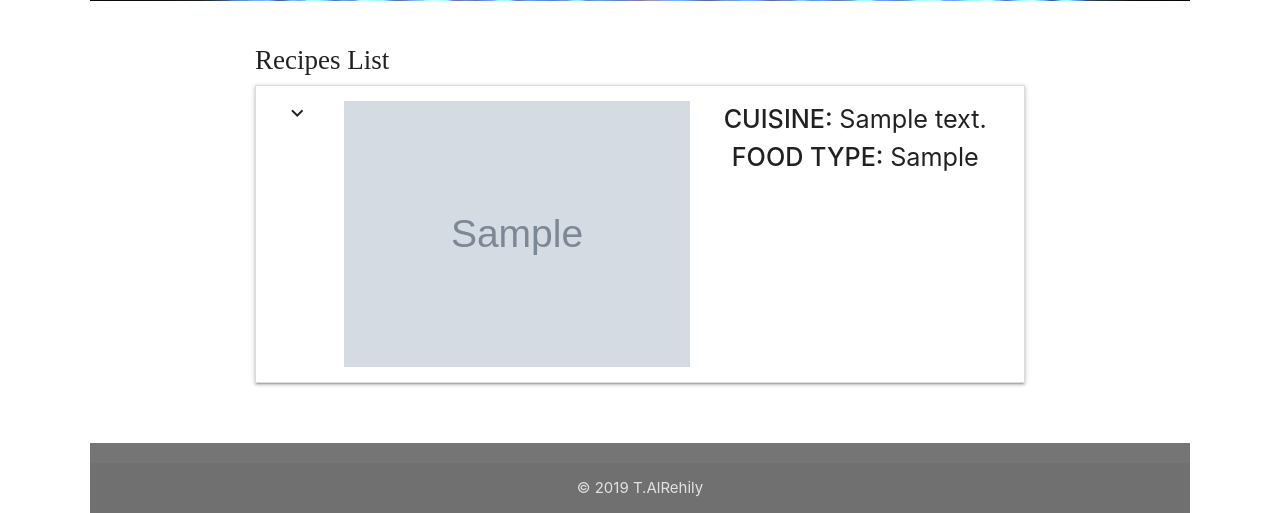
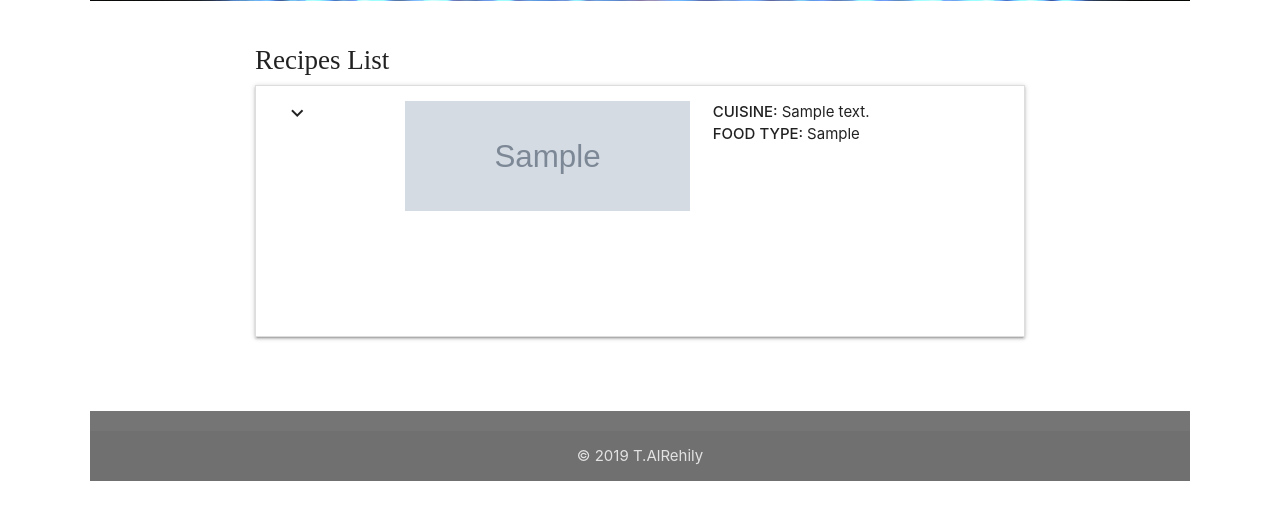
Before and after one commit to Tariqalrehily/whatocook, a Flask app: page / in a window 1280 px wide. Shown: the part 463-976 px from the top of the page. After the commit the page ends 944 px from the top, so only its background shows below. Run offline with Flask 2, Linux system fonts and the light colour scheme; grey boxes marked "Sample" are stand-in pictures; a database or web service that is not in the repository returns one stand-in record (values such as "Sample title"); some libraries are stand-ins or nearby versions.

Commit message:
Modify col size and img height

```diff
--- a/static/css/style.css
+++ b/static/css/style.css
@@ -46,7 +46,7 @@ body {
     transform: translate(-50%, -50%);
 }
 .recipe_first_img {
-    height:100%;
+    height:50%;
     width:100%;
 }
 .recipe_img {
--- a/templates/recipes.html
+++ b/templates/recipes.html
@@ -8,15 +8,15 @@
         <li>
         <!-- Main diplay: expand more sign, recipe cuisine and food type, alos two buttons for edit and delete -->
         <div class="collapsible-header">
-            <div class="col s1">
+            <div class="col s2 m2">
             <i class="material-icons">expand_more</i>
             </div>
             <!-- image div -->
-            <div class="col s6">
+            <div class="col s5 m5">
                 <img class="recipe_first_img" src="{{recipe.image}}" alt="{{recipe.image}}">
             </div>
             <!-- recipes cuisine and food typr div -->
-            <div class=" col s5 center flow-text">
+            <div class="col s5 m5">
                 <span><strong>CUISINE: </strong></span> {{recipe.recipe_cuisine}}<span><br><strong>FOOD TYPE: </strong></span>{{recipe.recipe_food_type}}
             </div>
         </div>
```
